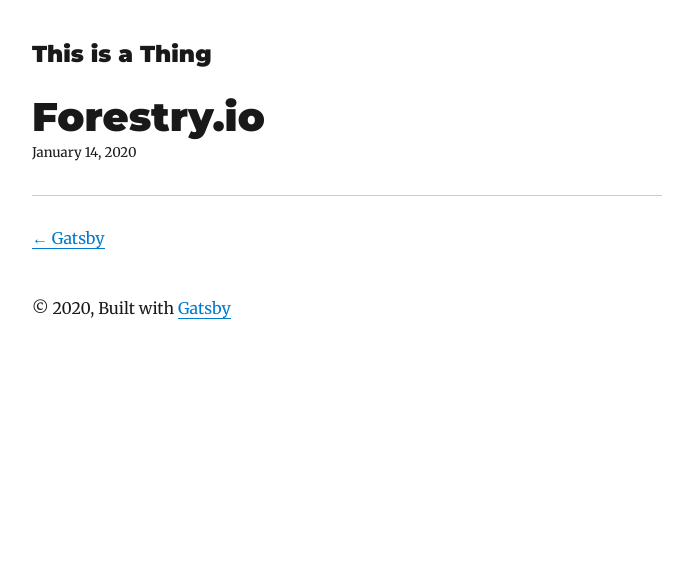
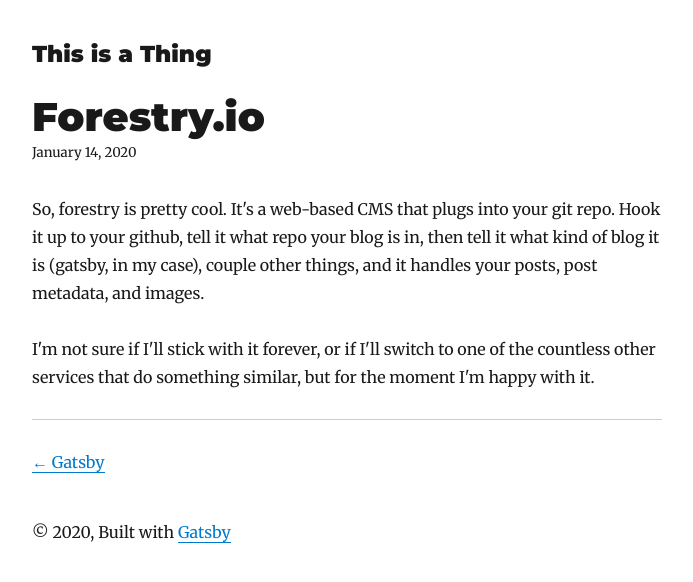
Before and after one commit to fdoyle/this-is-a-thing, a Gatsby site: page /forestry-io/ in a window 1280 px wide. Shown: the whole page, without its empty margins (293-986 px from the left). Built offline with nearby package versions, Linux system fonts and the light colour scheme; Gatsby itself is replaced by a stand-in of ours; some packages are replaced by stand-ins of ours.

Commit message:
Update from Forestry.io Frank Doyle updated content/blog/forestry-io.md

```diff
--- a/content/blog/forestry-io.md
+++ b/content/blog/forestry-io.md
@@ -5,3 +5,6 @@
   to your git repo
 
 ---
+So, forestry is pretty cool. It's a web-based CMS that plugs into your git repo. Hook it up to your github, tell it what repo your blog is in, then tell it what kind of blog it is (gatsby, in my case), couple other things, and it handles your posts, post metadata, and images.
+
+I'm not sure if I'll stick with it forever, or if I'll switch to one of the countless other services that do something similar, but for the moment I'm happy with it.
```
